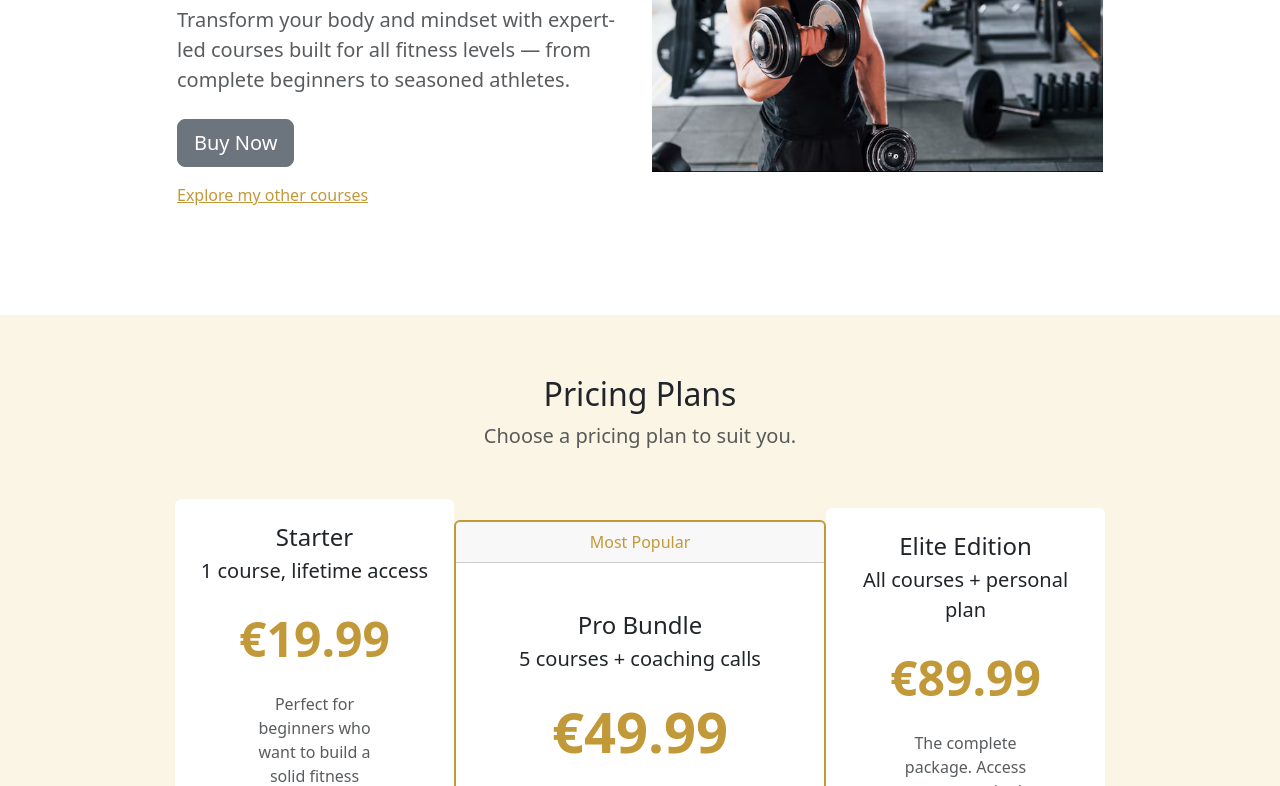
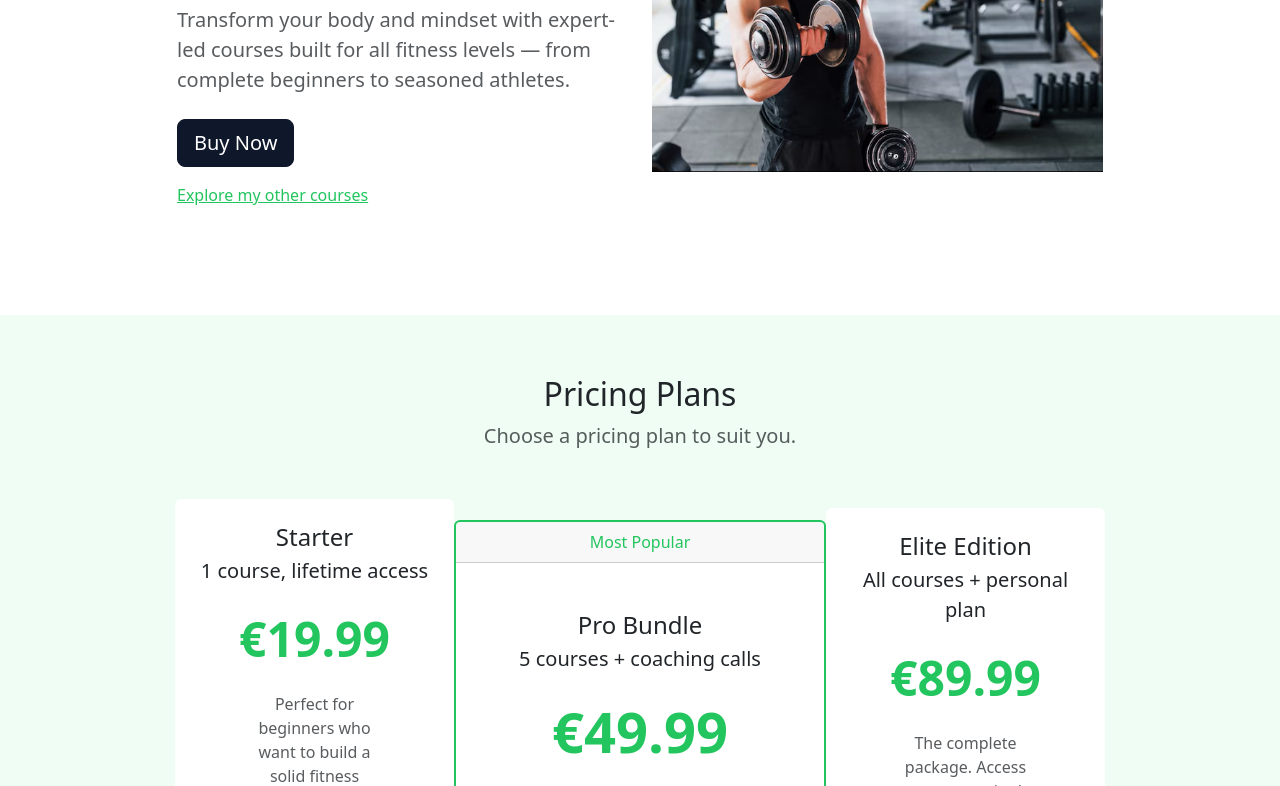
Before and after one commit to Jorksvoco/Bootstrap5, a website: page index.html in a window 1280 px wide. Shown: the part 335-1121 px from the top of the page. Drawn offline with nearby package versions, Linux system fonts and the light colour scheme.

Commit message:
uus värv

```diff
--- a/index.html
+++ b/index.html
@@ -80,7 +80,7 @@
   </section>
 
   <!-- pricing plans -->
-  <section id="pricing" class="bg-light mt-5">
+  <section id="pricing" class="bg-altlight mt-5">
     <div class="container-lg">
       <div class="text-center">
         <h2>Pricing Plans</h2>
--- a/package.json
+++ b/package.json
@@ -1,5 +1,8 @@
 {
   "dependencies": {
     "bootstrap": "^5.3.8"
+  },
+  "devDependencies": {
+    "sass": "^1.99.0"
   }
 }
--- a/sass/main.scss
+++ b/sass/main.scss
@@ -1,19 +1,20 @@
 // custom variable values
-$primary: #00bfef;
-$light: #9e884a;
+$primary: #22c55e;    // Vibrant Active Green (Fresh, high-energy for prices & outlines)
+$secondary: #0f172a;  // Dark Charcoal/Obsidian (Sleek, modern tech look for text & main buttons)
+$light: #ffffff;
 
 // import the functions & variables
-@import "../node_modules/bootstrap/scss/_functions";
-@import "../node_modules/bootstrap/scss/_variables";
+@import "../node_modules/bootstrap/scss/functions";
+@import "../node_modules/bootstrap/scss/variables";
 
 // custom theme colours
 $custom-theme-colors: (
-  "altlight": #f2ebfa,
-  "altdark": #0b54dc
+  "altlight": #f0fdf4, // Ultra-light Mint Tint (Super clean, easy-on-the-eyes section backgrounds)
+  "altdark": #eab308   // Classic Trophy Gold (For your review stars)
 );
 
 // merge the maps to add new theme colors
-$theme-colors: map-merge($custom-theme-colors, $theme-colors);
+$theme-colors: map-merge($theme-colors, $custom-theme-colors);
 
 // import bootstrap
-@import "../workspaces/Bootstrap5/node_modules/bootstrap/scss";
+@import "../node_modules/bootstrap/scss/bootstrap";
```
Also changed, not shown: css/main.css, 2 other files.
